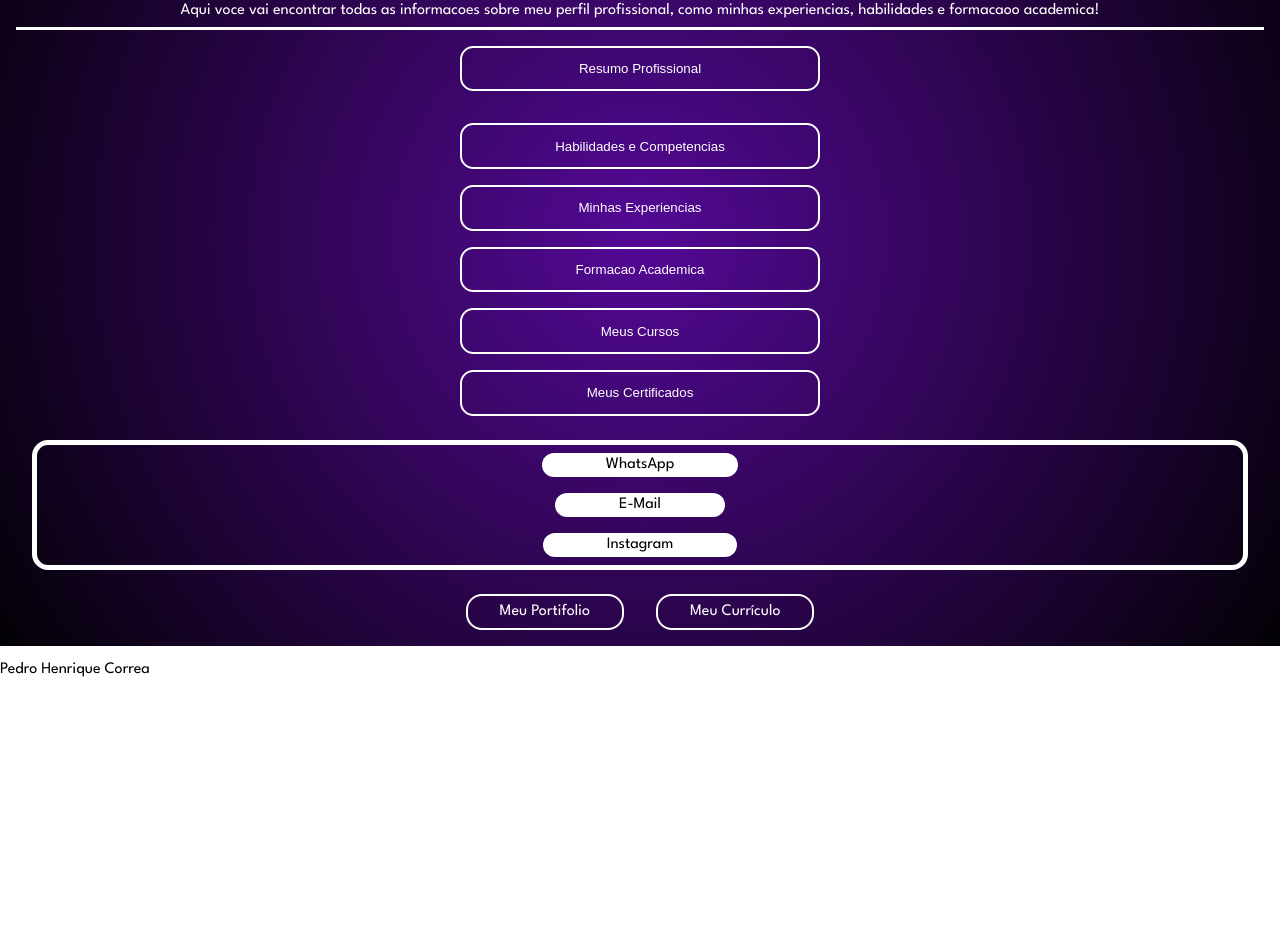
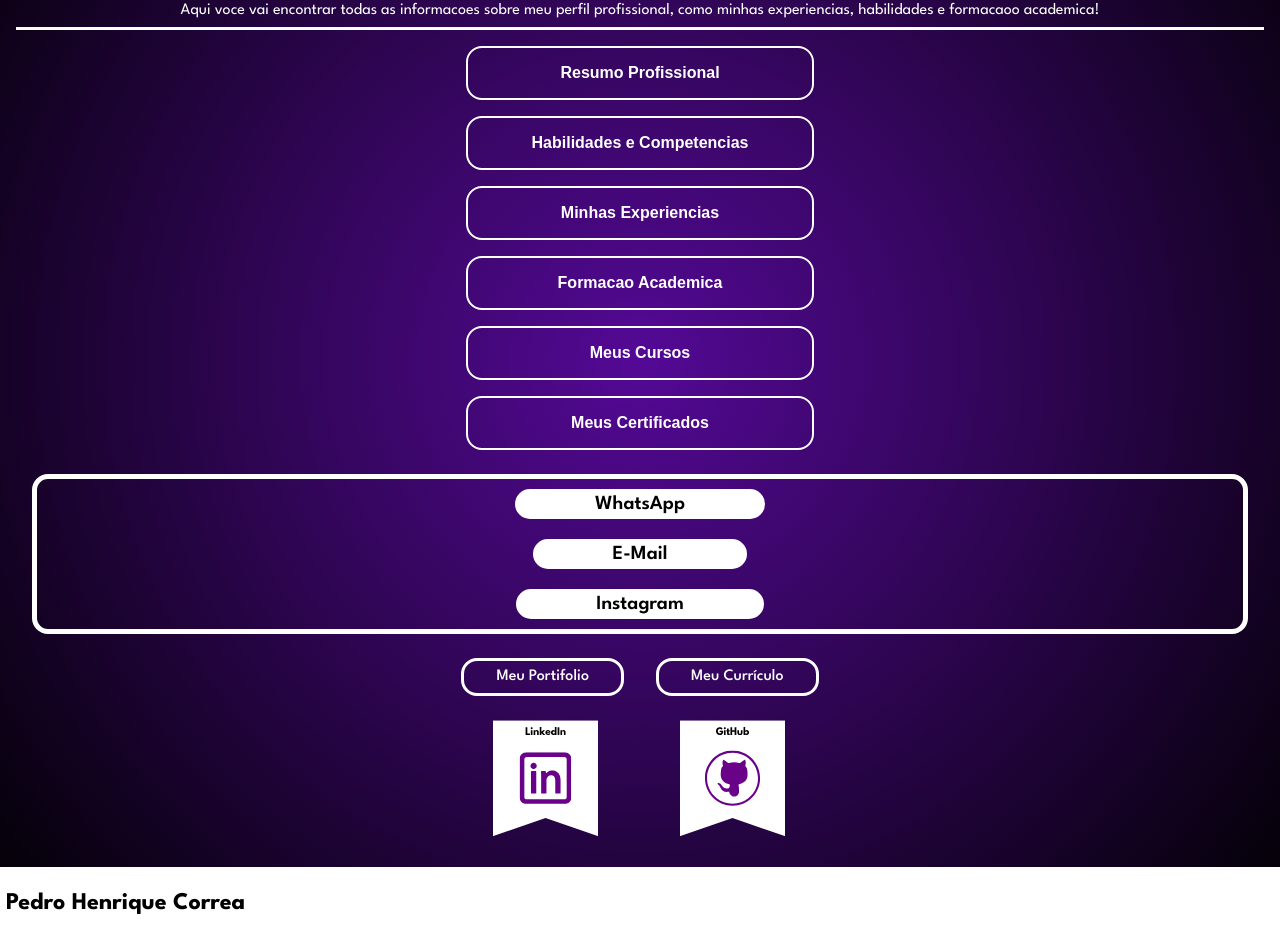
Before and after one commit to PhCorrea-hash/Site, a plain HTML site: page perfil/curriculo.html in a window 1280 px wide. Shown: the part 218-1157 px from the top of the page. Before the commit the page ends 912 px from the top, so only its background shows below. Drawn offline with Linux system fonts and the light colour scheme.

Commit message:
MyProfile update

```diff
--- a/perfil/curriculo.html
+++ b/perfil/curriculo.html
@@ -125,17 +125,23 @@
 </sectioin>
 
 <section class="contato">
-  <a class="contato__link" href="#">WhatsApp</a>
+  <a class="contato__link" href="https://wa.me/5517997121851">WhatsApp</a>
 
-  <a class="contato__link" href="#">E-Mail</a>
+  <a class="contato__link" href="mailto:pedrohenriquemartinscorrea@gmail.com">E-Mail</a>
 
-  <a class="contato__link" href="#">Instagram</a>
+  <a class="contato__link" href="https://www.instagram.com/phmcorrea/">Instagram</a>
 </section>
 
 <section class="portifolio">
   <a class="portifolio__link" href="#">Meu Portifolio</a>
 
   <a class="portifolio__link" href="#">Meu Currículo</a>
+</section>
+
+<section class="trabalho">
+    <a class="trabalho__link" href="https://www.linkedin.com/in/pedro-henrique-martins-alves-corrêa-464484317/"><img class="trabalho__imagem" src="./imgs/LinkedInBanner.svg" alt="Visite meu LinkedIn"></a>
+
+    <a class="trabalho__link" href="https://github.com/PhCorrea-hash"><img class="trabalho__imagem" src="./imgs/GitHubBanner.svg" alt="Visite meu GitHub"></a>
 </section>
 
 <footer class="rodape">
--- a/perfil/script.js
+++ b/perfil/script.js
@@ -8,7 +8,7 @@ setInterval(function () {
 
 function resumo() {
   document.getElementById('lista_container_resumo').style.display = 'flex';
-  document.getElementById('lista__itens-resumo').style.display = 'block'
+  document.getElementById('lista_itens-resumo').style.display = 'block'
 }
 
 function habilidades() {
--- a/perfil/styles/contato.css
+++ b/perfil/styles/contato.css
@@ -14,6 +14,8 @@
     color: #000;
     margin: 0.5em;
     border-radius: 1em;
+    font-size: 1.25em;
+    font-weight: 600;
   }
 
   .portifolio {
@@ -26,16 +28,28 @@
     color: #fff;
     padding: 0.5em 2em;
     margin: 0 1em;
-    border: 2.5px solid #fff;
+    border: 3.5px solid #fff;
     border-radius: 1em;
+    font-weight: 500;
+  }
+
+  .trabalho {
+    display: flex;
+    align-items: center;
+    justify-content: center;
+    gap: 5em;
+    margin-top: 1.5em;
   }
 
   .rodape {
     background: #fff;
     margin-top: 1em;
     padding: 1em 0;
+    font-size: 1.5em;
+    font-weight: 700;
   }
 
   .rodape__titulo {
     color: #000;
+    margin-left: 0.25em;
   }
--- a/perfil/styles/header.css
+++ b/perfil/styles/header.css
@@ -38,6 +38,7 @@
     text-align: center;
     padding: 0.25em;
     font-size: 1.25em;
+    color: #000;
 }
 
 .lista-menu__item {
--- a/perfil/styles/topicos.css
+++ b/perfil/styles/topicos.css
@@ -21,6 +21,7 @@
     list-style-type: none;
     padding: 0;
     gap: 1em;
+    font-weight: 700;
   }
 
   #button__resumo {
@@ -28,11 +29,9 @@
     border: 2px solid #fff;
     color: #fff;
     border-radius: 1em;
-    padding: 1em 7em;
-  }
-
-  #button__resumo:hover {
-    background: #000;
+    padding: 1em 4em;
+    font-size: 1em;
+    font-weight: 700;
   }
 
   #lista_container_resumo {
@@ -40,7 +39,7 @@
     flex-direction: column;
   }
 
-  .lista__itens-resumo {
+  #lista_itens-resumo {
     border: 2px solid #fff;
     border-radius: 1em;
     margin: 0.25em 0 1em 0;
@@ -53,8 +52,9 @@
     border: 2px solid #fff;
     color: #fff;
     border-radius: 1em;
-    border-radius: 1em;
-    padding: 1em 7em;
+    padding: 1em 4em;
+    font-size: 1em;
+    font-weight: 700;
   }
 
   #lista_container_habilidades {
@@ -76,7 +76,9 @@
     color: #fff;
     border-radius: 1em;
     border-radius: 1em;
-    padding: 1em 7em;
+    padding: 1em 4em;
+    font-size: 1em;
+    font-weight: 700;
   }
 
   #lista_container_experiencias {
@@ -98,7 +100,9 @@
     color: #fff;
     border-radius: 1em;
     border-radius: 1em;
-    padding: 1em 7em;
+    padding: 1em 4em;
+    font-size: 1em;
+    font-weight: 700;
   }
   #lista__itens-formacao {
     border: 2px solid #fff;
@@ -119,7 +123,9 @@
     color: #fff;
     border-radius: 1em;
     border-radius: 1em;
-    padding: 1em 7em;
+    padding: 1em 4em;
+    font-size: 1em;
+    font-weight: 700;
   }
 
   #lista_container_cursos {
@@ -141,7 +147,9 @@
     color: #fff;
     border-radius: 1em;
     border-radius: 1em;
-    padding: 1em 7em;
+    padding: 1em 4em;
+    font-size: 1em;
+    font-weight: 700;
   }
 
   #lista_container_certificados {
--- a/script.js
+++ b/script.js
@@ -1 +1 @@
-alert ("Site ainda em fase de desenvolvimento");
+alert ("Site ainda em fase de desenvolvimento; versões para tablet e computador ainda não estão finalizadas");
```
Also changed, not shown: perfil/imgs/GitHubBanner.svg (added), perfil/imgs/LinkedInBanner.svg (added).
